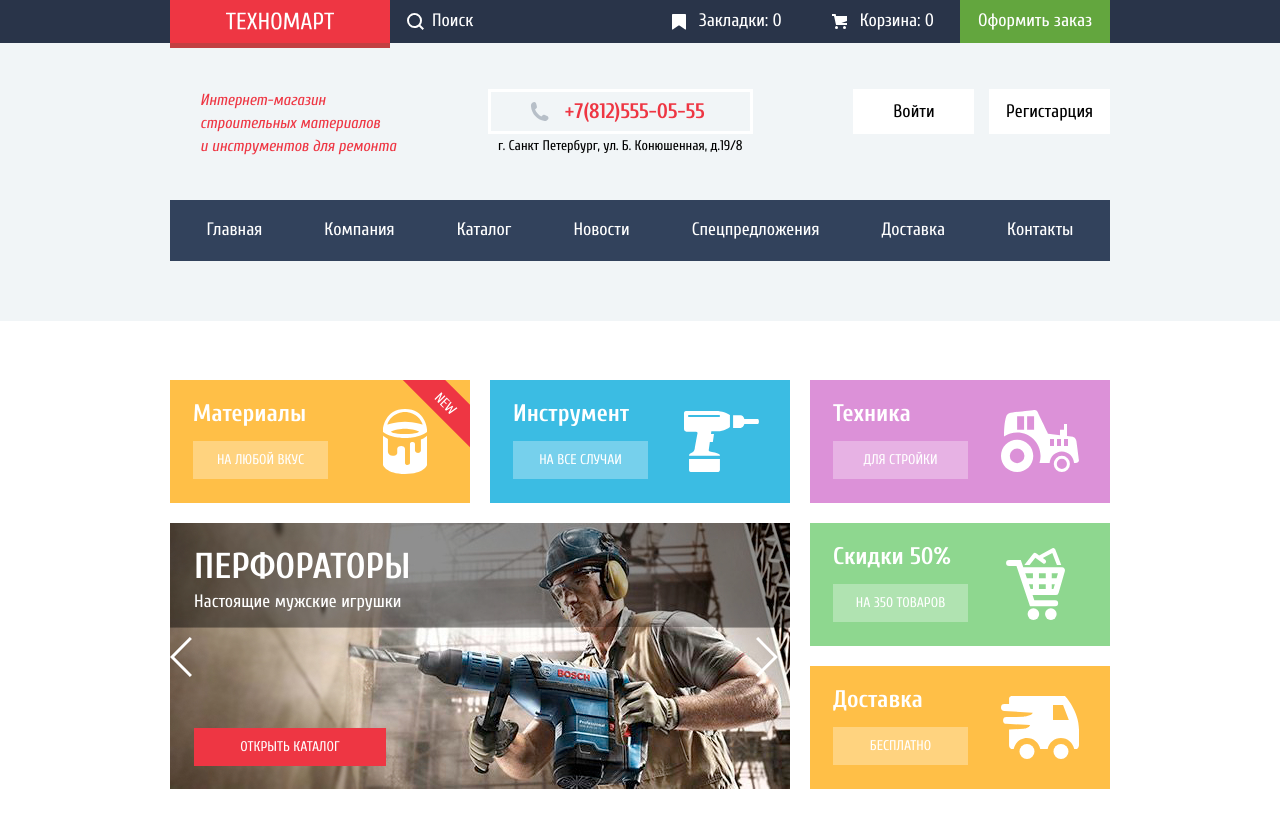
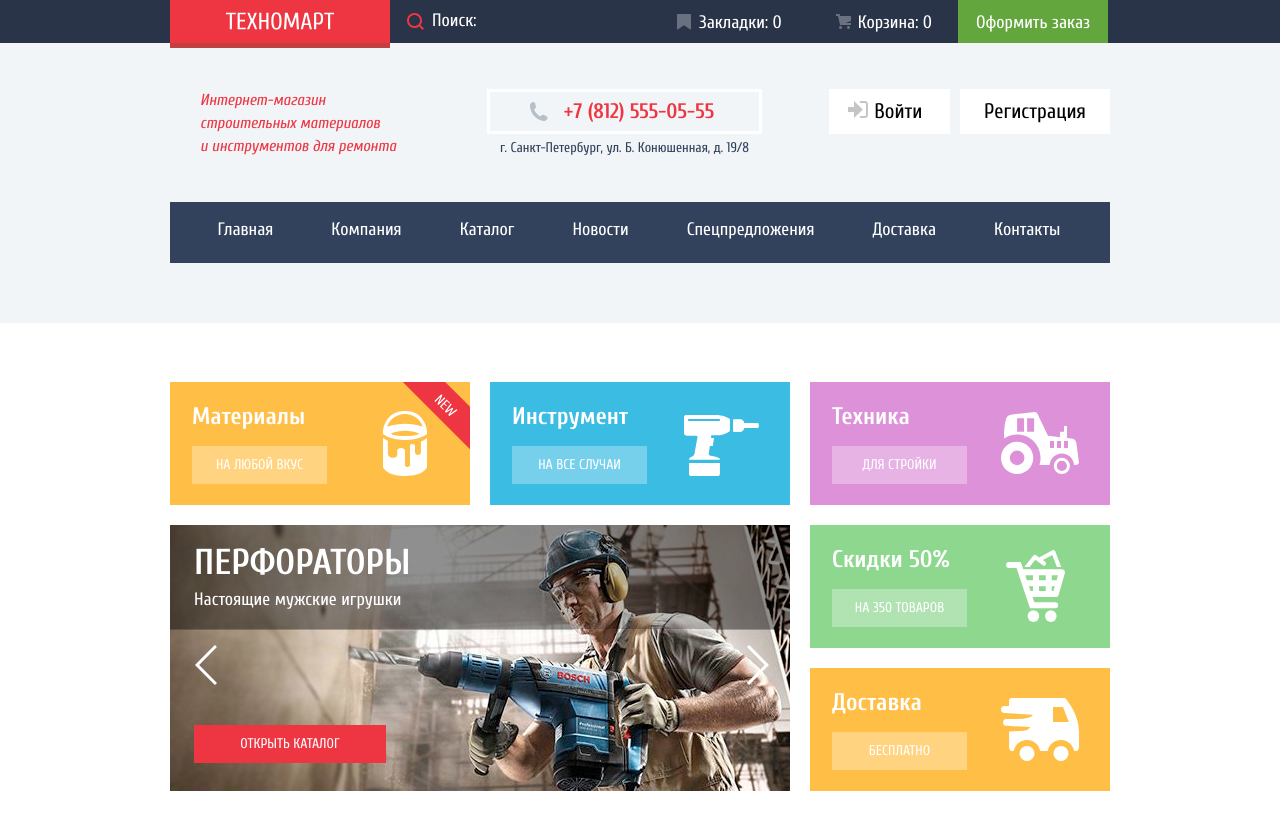
Before and after one commit to AlexanderGubanov/1486747-technomart-28, a plain HTML site: page index.html in a window 1280 px wide. Shown: the top 814 px of the page. Drawn offline with Linux system fonts and the light colour scheme; files whose address does not match are found by name.

Commit message:
Финальная версия

```diff
--- a/css/style.css
+++ b/css/style.css
@@ -194,23 +194,41 @@ header a {
 
 /* search */
 
+input[type="search"]::-webkit-search-decoration,
+input[type="search"]::-webkit-search-cancel-button,
+input[type="search"]::-webkit-search-results-button,
+input[type="search"]::-webkit-search-results-decoration {
+  -webkit-appearance:none;
+}
+
 input[type="search"] {
-	width: 270px;
+	width: 268px;
 	padding-top: 11px;
 	padding-bottom: 11px;
 	background-color: var(--dark-navy);
 	color: white;
 	opacity: 1;
-	background-image: url("../img/svg-technomart/icon-search.svg");
+	background-image: url("../img/svg-technomart/icon-search-normal.svg");
 	background-repeat: no-repeat;
 	background-position: 17px center;
 	padding-left: 42px;
 	border: 0px;
 }
 
+input[type="search"]:hover {
+	background-image: url("../img/svg-technomart/icon-search.svg");
+}
+input[type="search"]:not(:hover, :focus) {
+	background-image: url("../img/svg-technomart/icon-search-focus.svg");
+	outline: none;
+}
+
 input[type="search"]:focus {
 	background-color: var(--white);
 	color: black;
+	background-image: url("../img/svg-technomart/icon-search-focus.svg");
+	border:none;
+	outline: none;
 }
 
 input[type="search"]::placeholder {
@@ -225,20 +243,28 @@ input[type="search"]::placeholder {
 	display: inline-block;
 	text-align: center;
 	box-sizing: border-box;
-	padding-top: 9px;
-	padding-bottom: 9px;
+	padding-top: 11px;
+    padding-bottom: 8px;
+	font-style: normal;
+font-weight: normal;
+font-size: 18px;
+font-family: "Cuprum", "Arial", sans-serif;
 }
 
 
 /* cart */
 
 .cart {
+	background-image: url("../img/svg-technomart/icon-cart-normal.svg");
+	background-repeat: no-repeat;
+	background-position: 16px center;
+	padding-left: 8px;
+	padding-left: 38px;
+	padding-right: 26px;
+}
+
+.cart:hover{
 	background-image: url("../img/svg-technomart/icon-cart.svg");
-	background-repeat: no-repeat;
-	background-position: 12px center;
-	padding-left: 8px;
-	padding-left: 40px;
-	padding-right: 26px;
 }
 
 .cart:active {
@@ -260,10 +286,10 @@ input[type="search"]::placeholder {
 /* bookmarks */
 
 .bookmarks {
-	background-image: url("../img/svg-technomart/icon-bookmark.svg");
+	background-image: url("../img/svg-technomart/icon-bookmark-normal.svg");
 	background-repeat: no-repeat;
-	background-position: 12px center;
-	padding-left: 39px;
+	background-position: 19px center;
+	padding-left: 41px;
 	padding-right: 38px;
 }
 
@@ -272,6 +298,9 @@ input[type="search"]::placeholder {
 	color: rgba(255, 255, 255, 0.5);
 }
 
+.bookmarks:hover {
+	background-image: url("../img/svg-technomart/icon-bookmark.svg");
+}
 
 /* checkout */
 
@@ -331,6 +360,23 @@ input[type="search"]::placeholder {
 	padding-right: 45px;
 	padding-top: 7px;
 	padding-bottom: 8px;
+	margin-bottom: 2px;
+}
+.phone-catalog {
+	display: flex;
+	align-items: center;
+	border: 3px solid #FFFFFF;
+	box-sizing: border-box;
+	font-family: "Cuprum", "Arial", sans-serif;
+	font-style: normal;
+	font-weight: bold;
+	font-size: 21px;
+	color: var(--basic-red);
+	padding-left: 39px;
+	padding-right: 55px;
+	padding-top: 7px;
+	padding-bottom: 8px;
+	margin-bottom: 2px;
 }
 
 .phone svg {
@@ -344,6 +390,7 @@ input[type="search"]::placeholder {
 	font-size: 14px;
 	line-height: 24px;
 	text-align: center;
+	color: var(--navy);
 }
 
 
@@ -353,14 +400,29 @@ input[type="search"]::placeholder {
 	width: 299px;
 }
 
+.enter{
+	display: flex;
+    align-items: flex-start;
+}
 .login {
 	background-color: var(--white);
 	color: var(--black);
 	display: inline-block;
-	text-align: center;
 	line-height: 45px;
 	width: 121px;
-	margin-left: 10px;
+	font-family: "Cuprum", "Arial", sans-serif;
+	font-style: normal;
+	font-weight: normal;
+	font-size: 21px;
+	padding-left: 19px;
+	box-sizing: border-box;
+}
+.login a{
+	color:var(--black);
+}
+.login-icon{
+	width: 21px;
+    display: inline-block;
 }
 
 .registration {
@@ -369,8 +431,20 @@ input[type="search"]::placeholder {
 	display: inline-block;
 	text-align: center;
 	line-height: 45px;
-	width: 121px;
+	width: 150px;
 	margin-left: 10px;
+	font-family: "Cuprum", "Arial", sans-serif;
+	font-style: normal;
+	font-weight: normal;
+	font-size: 21px;
+
+}
+
+.address-top{
+	margin-left: 23px;
+}
+.address-top-catalog{
+	margin-left: 40px;
 }
 
 .profile-logout {
@@ -408,7 +482,7 @@ input[type="search"]::placeholder {
 	justify-content: center;
 	margin-top: 0px;
 	margin-bottom: 0px;
-	margin-top: 7px;
+
 }
 
 .user-submenu a {
@@ -420,7 +494,11 @@ input[type="search"]::placeholder {
 }
 
 .user-submenu li {
-	margin-right: 30px;
+	margin-right: 33px;
+}
+
+.user-submenu li:last-child{
+	margin-right: 39px;
 }
 
 .user-submenu a:hover {
@@ -464,9 +542,11 @@ input[type="search"]::placeholder {
 .navigation-list a {
 	display: inline-block;
 	text-align: center;
-	padding: 20px 31px;
-	box-sizing: border-box;
-}
+	padding: 18px 30px 22px 28px; /*20 31*/
+	box-sizing: border-box;
+}
+
+
 
 .navigation-list li:hover {
 	background-color: var(--dark-navy);
@@ -493,9 +573,12 @@ input[type="search"]::placeholder {
 .offers li {
 	width: 300px;
 	height: 123px;
-	padding: 20px 23px;
+	padding: 21px 22px;
 	box-sizing: border-box;
 	margin-bottom: 20px;
+	display: flex;
+    flex-direction: column;
+    justify-content: space-between;
 }
 
 .offer p {
@@ -516,7 +599,6 @@ input[type="search"]::placeholder {
 	justify-content: center;
 	align-items: center;
 	color: var(--white);
-	margin-top: 14px;
 	font-family: "Cuprum", "Arial", sans-serif;
 	font-weight: normal;
 	font-size: 14px;
@@ -543,7 +625,7 @@ input[type="search"]::placeholder {
 	background-color: var(--special-blue);
 	background-image: url("../img/svg-technomart/icon-2.svg");
 	background-repeat: no-repeat;
-	background-position: 194px center;
+	background-position: 194px 33px;
 }
 
 .techniс {
@@ -580,9 +662,13 @@ input[type="search"]::placeholder {
 }
 
 .slider form {
-     margin-top: 10px;
-     margin-bottom: 47px;
-    }
+    margin-bottom: 40px;
+    padding-left: 25px;
+    padding-right: 21px;
+    box-sizing: border-box;
+    display: flex;
+    justify-content: space-between;
+}
 
 .title-container {
 	height: 104px;
@@ -590,21 +676,12 @@ input[type="search"]::placeholder {
 	padding-left: 24px;
 	padding-top: 23px;
 	box-sizing: border-box;
-}
-
-.button-back {
-	position: relative;
-	left: 12px;
-	top: -20%;
-}
-
-.button-forward {
-	position: relative;
-	left: 560px;
-	top: -20%;
-}
-
-.title-container p {
+	margin-bottom: 16px;
+}
+
+
+
+.title-container h2 {
 	font-family: "Cuprum", "Arial", sans-serif;
 	font-style: normal;
 	font-weight: bold;
@@ -612,7 +689,7 @@ input[type="search"]::placeholder {
 	color: var(--white);
 	text-transform: uppercase;
 	margin-top: 0px;
-	margin-bottom: 5px;
+	margin-bottom: 12px;
 }
 
 .title-container span {
--- a/index.html
+++ b/index.html
@@ -9,11 +9,12 @@
   <body>
     <header>
       <div class="header-top">
-        <div class="container-flex"> <!-- header-top container -->
+        <div class="container-flex">
+          <!-- header-top container -->
           <a class="logo-top" href="index.html"> <img width="108" height="18" src="img/svg-technomart/logo-technomart.svg" alt="Логотип Техномарта"></a>
           <form action="#" method="post">
             <label>
-              <input type="search" name="search" placeholder="Поиск">
+            <input type="search" name="search" placeholder="Поиск:">
             </label>
           </form>
           <a href="blank.html" class="links-top bookmarks">Закладки: 0</a>
@@ -21,35 +22,38 @@
           <a href="blank.html" class="links-top checkout">Оформить заказ</a>
         </div>
       </div>
-
       <div class="header-content">
         <div class="header-contact">
-
-        <div class="container-flex-spacebetween header-contact-container"> <!-- header-contact container -->
+          <div class="container-flex-spacebetween header-contact-container">
+            <!-- header-contact container -->
             <p class="shop-description">
               Интернет-магазин<br>
               строительных материалов <br>
               и инструментов для ремонта
             </p>
-        <div>
-
-
-          <a class="phone" href="tel: +7(812)555-05-55">
-            <svg xmlns="http://www.w3.org/2000/svg" width="19" height="19" viewBox="0 0 19 19"><path fill="#B7BFC8" d="M15.572 18.985h-.941c-4.129-.488-7.157-2.408-9.359-4.864C3.062 11.66 1.318 8.492.978 4.228V3.084c.078-.774.459-1.304.898-1.757C2.425.766 3.25.044 4.002.019c.554-.018 1.5.38 1.879.899.329.446.504 1.339.656 2.003.154.671.505 1.643.408 2.289-.148 1.007-1.487 1.434-1.879 2.166 1.307 3.135 3.443 5.439 6.293 7.031.715-.392 1.346-1.572 2.332-1.595.359-.009.818.178 1.184.286.402.121.75.275 1.104.408.596.224 1.648.521 2.004 1.021.365.513.57 1.356.49 1.879-.164 1.041-1.879 2.197-2.901 2.579z"/></svg>
-
-          +7(812)555-05-55
+            <div class="address-top">
+              <a class="phone" href="tel:+78125550555">
+                <svg xmlns="http://www.w3.org/2000/svg" width="19" height="19" viewBox="0 0 19 19">
+                  <path fill="#B7BFC8" d="M15.572 18.985h-.941c-4.129-.488-7.157-2.408-9.359-4.864C3.062 11.66 1.318 8.492.978 4.228V3.084c.078-.774.459-1.304.898-1.757C2.425.766 3.25.044 4.002.019c.554-.018 1.5.38 1.879.899.329.446.504 1.339.656 2.003.154.671.505 1.643.408 2.289-.148 1.007-1.487 1.434-1.879 2.166 1.307 3.135 3.443 5.439 6.293 7.031.715-.392 1.346-1.572 2.332-1.595.359-.009.818.178 1.184.286.402.121.75.275 1.104.408.596.224 1.648.521 2.004 1.021.365.513.57 1.356.49 1.879-.164 1.041-1.879 2.197-2.901 2.579z"/>
+                </svg>
+                +7 (812) 555-05-55
               </a>
-
-          <address>г. Санкт Петербург, ул. Б. Конюшенная, д.19/8</address>
+              <address>г. Санкт-Петербург, ул. Б. Конюшенная, д. 19/8</address>
             </div>
             <div class="enter">
-
-          <a class="login" href="#">Войти</a>
-          <a class="registration" href="#">Регистарция</a>
+              <div class="login" >
+                <a class="login-icon" href="index.html">
+                  <svg xmlns="http://www.w3.org/2000/svg" width="20" height="17" viewBox="0 0 20 17">
+                    <path fill="#c5c5c5" d="M14.875 8.5L6 0v6H0v5h6v6z"/>
+                    <path fill="#c5c5c5" d="M16.986 15.01h-5.027V17h5.027c2.178 0 3.004-1.81 3.029-3.026V3.028C19.99 1.811 19.164 0 16.986 0h-5.027v1.99h5.027c.839 0 .992.681 1.01 1.057v10.904c-.017.376-.171 1.059-1.01 1.059z"/>
+                  </svg>
+                </a>
+                <a href="#">Войти</a>
+              </div>
+              <a class="registration" href="#">Регистрация</a>
             </div>
           </div>
         </div>
-
         <nav>
           <ul class="navigation-list">
             <li><a href="index.html">Главная</a></li>
@@ -65,9 +69,7 @@
     </header>
     <main>
       <h1 class="visually-hidden">Магазин Техномарт</h1>
-
       <div class="container">
-
         <section class="offers-section">
           <h2 class="visually-hidden">Предложения</h2>
           <ul class="offers offers-row">
@@ -85,37 +87,30 @@
             </li>
           </ul>
           <div class="offers-row">
-
             <div class="slider">
               <div class="slider-item perforators">
                 <div class="title-container">
-                  <p>Перфораторы </p>
+                  <h2>Перфораторы </h2>
                   <span>Настоящие мужские игрушки</span>
                 </div>
-
                 <form action="#" method="post">
                   <input type="image" src="img/svg-technomart/icon-left.svg" alt="Назад" disabled>
                   <input class="button-forward" type="image" src="img/svg-technomart/icon-right.svg" alt="Вперед">
                 </form>
-
                 <a href="catalog1.html">Открыть каталог</a>
               </div>
-
-              <div class="slider-item drills">
+              <div class="slider-item drills .visually-hidden">
                 <div class="title-container">
-                  <p>Дрели</p>
+                  <h2>Дрели</h2>
                   <span>Соседям на радость!</span>
                 </div>
-
                 <form action="#" method="post">
                   <input class="button-back" type="image" src="img/svg-technomart/icon-left.svg" alt="Назад">
                   <input type="image" src="img/svg-technomart/icon-right.svg" alt="Вперед" disabled>
                 </form>
-
                 <a href="catalog1.html">Открыть каталог</a>
               </div>
             </div>
-
             <ul class="offers">
               <li class="offer discounts">
                 <p>Скидки 50%</p>
@@ -126,10 +121,8 @@
                 <a href="blank.html">Бесплатно</a>
               </li>
             </ul>
-
           </div>
         </section>
-
         <section class="popular-goods">
           <div class="popular goods">
             <h2>Популярные товары</h2>
@@ -138,7 +131,7 @@
           <ul class="popular-products">
             <li class="catalog-item index">
               <div class="card-top">
-              <img src="img/bfg9000.png" idth="127" height="112" alt="Перфоратор">
+                <img src="img/bfg9000.png" width="127" height="112" alt="Перфоратор">
                 <a class="buy" href="blank.html">Купить</a>
                 <a class="add-bookmarks" href="blank.html">В закладки</a>
               </div>
@@ -148,7 +141,7 @@
             </li>
             <li class="catalog-item index catalog-new">
               <div class="card-top">
-              <img src="img/bfg3000.png" idth="127" height="112" alt="Перфоратор">
+                <img src="img/bfg3000.png" width="127" height="112" alt="Перфоратор">
                 <a class="buy" href="blank.html">Купить</a>
                 <a class="add-bookmarks" href="blank.html">В закладки</a>
               </div>
@@ -158,7 +151,7 @@
             </li>
             <li class="catalog-item index">
               <div class="card-top">
-              <img src="img/bfg6000.png" idth="127" height="112" alt="Перфоратор">
+                <img src="img/bfg6000.png" width="127" height="112" alt="Перфоратор">
                 <a class="buy" href="blank.html">Купить</a>
                 <a class="add-bookmarks" href="blank.html">В закладки</a>
               </div>
@@ -168,7 +161,7 @@
             </li>
             <li class="catalog-item index catalog-new">
               <div class="card-top">
-              <img src="img/bfg2000.png" idth="127" height="112" alt="Перфоратор">
+                <img src="img/bfg2000.png" width="127" height="112" alt="Перфоратор">
                 <a class="buy" href="blank.html">Купить</a>
                 <a class="add-bookmarks" href="blank.html">В закладки</a>
               </div>
@@ -177,7 +170,6 @@
             </li>
           </ul>
         </section>
-
         <section class="popular-producers">
           <div  class="popular producers">
             <h2>Популярные производители:</h2>
@@ -211,8 +203,6 @@
           </ul>
         </section>
       </div>
-
-
       <section class="services">
         <div class="container">
           <h2>Сервисы</h2>
@@ -225,41 +215,39 @@
               <li><button class="button-default guarantee">Гарантия</button></li>
               <li><button class="button-default credit">Кредит</button></li>
             </ul>
-
             <div class="modal modal-delivery modal-show">
               <h3>Доставка</h3>
               <p>Мы с удовольствием доставим ваш товар прямо <br>
                 к вашему подъезду совершенно бесплатно!<br>
                 Ведь мы неплохо заработаем, <br>
-            поднимая его на ваш этаж!</p>
+                поднимая его на ваш этаж!
+              </p>
             </div>
-
             <div class="modal modal-guarantee">
               <h3>Гарантия</h3>
               <p>Если купленный у нас товар поломается или заискрит, а также в случае пожара, спровоцированного его возгоранием, вы всегда можете быть уверены в нашей гарантии. Мы обменяем сгоревший товар на новый. Дом уж восстановите как-нибудь сами.</p>
             </div>
-
             <div class="modal modal-credit">
               <h3>Кредит</h3>
               <p>Залезть в долговую яму стало проще!<br>
-             Кредитные консультанты придут вам на помощь.</p>
+                Кредитные консультанты придут вам на помощь.
+              </p>
               <a href="blank.html">Отправить заявку</a>
             </div>
           </div>
         </div>
       </section>
-
       <div class="container company-contacts">
         <section class="company">
           <h2>Компания "Техномарт"</h2>
           <p>Настоящий мужской шоппинг начинается здесь! Огромный выбор товаров для ремонта и строительства не оставит равнодушными любителей сэкономить на гастарбайтерах.</p>
           <p>Мы можем доставить ваш товар в самые отдаленные точки России!<br>
-          Техномарт работает со многими транспортными компаниями:</p>
+            Техномарт работает со многими транспортными компаниями:
+          </p>
           <ul class="transport">
             <li>Деловые линии</li>
             <li>Автотрейдинг</li>
             <li>ЖелДорЭкспедиция</li>
-
           </ul>
           <a href="blank.html">Подробнее о компании</a>
         </section>
@@ -270,15 +258,11 @@
           <a class="write-to-us" href="#">Заблудились? Напишите нам!</a>
         </section>
       </div>
-
-
-
       <div class="modal modal-map">
         <!-- <a><img src="img/map-popup.png" width="943" height="449" alt="Офис компании по адресу ул. Большая Конюшенная 19/8, Санкт-Петербург"></a> -->
         <iframe src="https://www.google.com/maps/embed?pb=!1m18!1m12!1m3!1d1998.6037999040354!2d30.322010416394033!3d59.938716271971415!2m3!1f0!2f0!3f0!3m2!1i1024!2i768!4f13.1!3m3!1m2!1s0x4696310fca5ba729%3A0xea9c53d4493c879f!2sBolshaya+Konyushennaya+ul.%2C+19%2C+Sankt-Peterburg%2C+Russia%2C+191186!5e0!3m2!1sen!2s!4v1441888483426" width="943" height="449" allowfullscreen title="Офис компании по адресу ул. Большая Конюшенная 19/8, Санкт-Петербург"></iframe>
         <button class="modal-closemap" type="button" aria-label="Закрыть"></button>
       </div>
-
       <div class="modal modal-write">
         <form action="#" method="post" class="modal-form">
           <div class="form-container relative">
@@ -301,18 +285,15 @@
           </div>
         </form>
       </div>
-
-
     </main>
-
     <footer>
-
       <div class="footer-top">
-        <div class="container-flex-spacebetween"> <!-- footer-top container -->
+        <div class="container-flex-spacebetween">
+          <!-- footer-top container -->
           <div class="logo-address">
             <a class="logo-bottom" href="index.html"> <img width="138" height="21" src="img/svg-technomart/logo-technomart.svg" alt="Логотип Техномарта"></a>
             <address>г. Санкт-Петербург, ул. Б. Конюшенная, д. 19/8Б <br>
-            <a href="tel: +7(812)555-05-55">+7(812)555-05-55</a>
+              <a href="tel:+78125550555">+7(812)555-05-55</a>
             </address>
           </div>
           <div class="nav-bottom">
@@ -333,7 +314,8 @@
         </div>
       </div>
       <div class="footer-bottom">
-        <div class="container-flex-spacebetween container-flex-verticalcenter"> <!-- footer-bottom container -->
+        <div class="container-flex-spacebetween container-flex-verticalcenter">
+          <!-- footer-bottom container -->
           <p class="copyright">
             © 2010–2019 Компания «Техномарт»
             Все права защищены
@@ -355,9 +337,7 @@
           </div>
         </div>
       </div>
-
     </footer>
-
     <div class="modal modal-add-basket">
       <div class="basket-container relative">
         <button class="modal-close" type="button" aria-label="Закрыть"></button>
@@ -368,8 +348,6 @@
         <a class="modal-continue-shopping" href="catalog1.html">Продолжить покупки</a>
       </div>
     </div>
-
     <script src="js/script.js"></script>
   </body>
-
 </html>
--- a/js/script.js
+++ b/js/script.js
@@ -24,6 +24,7 @@ var buttonForward = document.querySelector(".button-forward");
 var buttonBack = document.querySelector(".button-back");
 var perforators = document.querySelector(".perforators");
 var drills = document.querySelector(".drills");
+var vh = document.querySelector(".visually-hidden");
 
 var linkBuy = document.querySelectorAll(".buy");
 var modalBasket = document.querySelector(".modal-add-basket");
@@ -74,14 +75,14 @@ window.addEventListener("keydown", function (evt) {
 // slider
 buttonForward.addEventListener("click", function (evt) {
   evt.preventDefault();
-  perforators.classList.remove("modal-show");
+  perforators.classList.add("visually-hidden");
   drills.classList.add("modal-show");
 });
 
 buttonBack.addEventListener("click", function (evt) {
   evt.preventDefault();
   drills.classList.remove("modal-show");
-  perforators.classList.add("modal-show");
+  perforators.classList.remove("visually-hidden");
 });
 
 // map
```
Also changed, not shown: catalog1.html (+32 -38 lines), img/svg-technomart/icon-bookmark-normal.svg (added), img/svg-technomart/icon-cart-normal.svg (added), img/svg-technomart/icon-search-focus.svg (added), img/svg-technomart/icon-search-hover.svg (added), img/svg-technomart/icon-search-normal.svg (added). Lines whose indentation alone changed are shown as unchanged.
